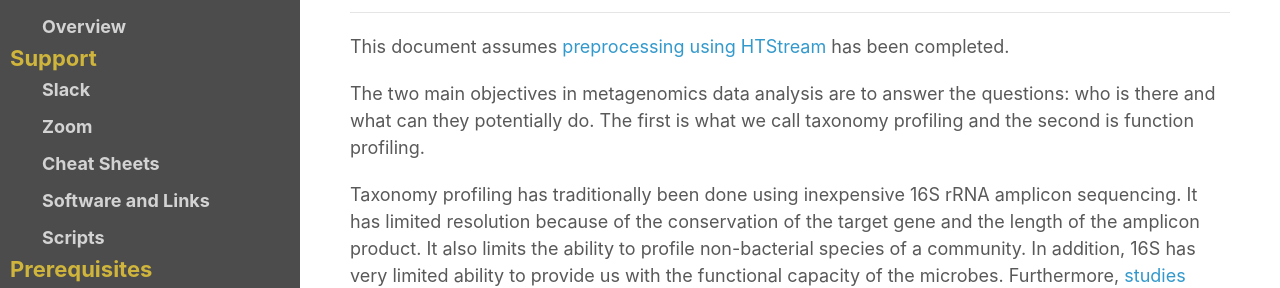
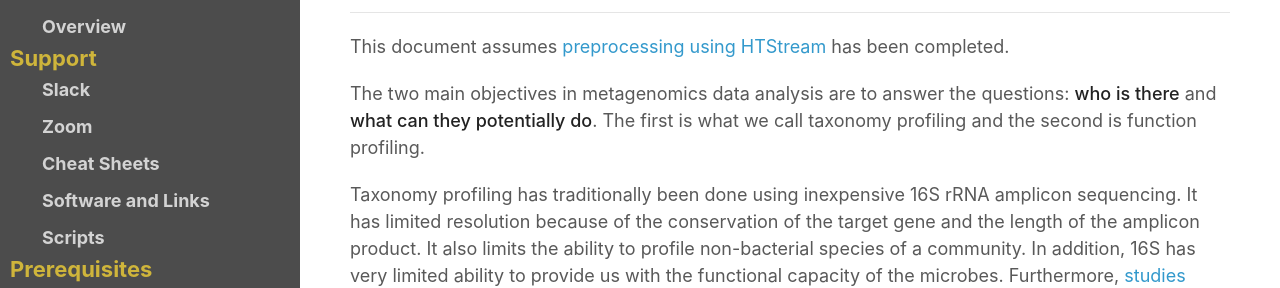
Before and after one commit to ucdavis-bioinformatics-training/2021-December-Metagenomics-and-Metatranscriptomics, a Jekyll site: the page built from data_analysis/02-metagenomics.md, in a window 1280 px wide. Shown: the part 228-516 px from the top of the page. Built offline with Jekyll 4.4.1, drawn with Linux system fonts in a browser that asks for light colours; our own code applies the rules of GitHub Pages for plain Markdown files.

Commit message:
metagenome

```diff
--- a/data_analysis/02-metagenomics.md
+++ b/data_analysis/02-metagenomics.md
@@ -3,7 +3,7 @@
 
 This document assumes [preprocessing using HTStream](./01-preproc_htstream_mm.md) has been completed.
 
-The two main objectives in metagenomics data analysis are to answer the questions: who is there and what can they potentially do. The first is what we call taxonomy profiling and the second is function profiling.
+The two main objectives in metagenomics data analysis are to answer the questions: __who is there__ and __what can they potentially do__. The first is what we call taxonomy profiling and the second is function profiling.
 
 Taxonomy profiling has traditionally been done using inexpensive 16S rRNA amplicon sequencing. It has limited resolution because of the conservation of the target gene and the length of the amplicon product. It also limits the ability to profile non-bacterial species of a community. In addition, 16S has very limited ability to provide us with the functional capacity of the microbes. Furthermore, [studies](https://www.ncbi.nlm.nih.gov/pmc/articles/PMC4523815/) have shown there might be biases introduced during the amplification step to enrich for rRNA gene and in turn introduces biases in quantification fo taxa.
 
```
